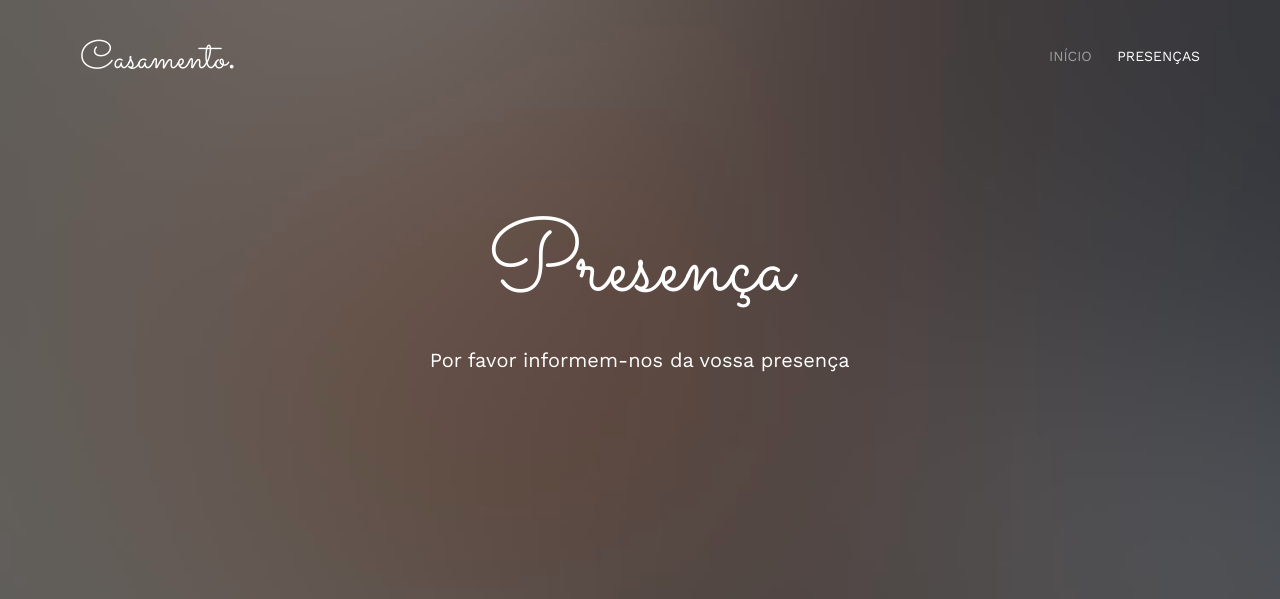
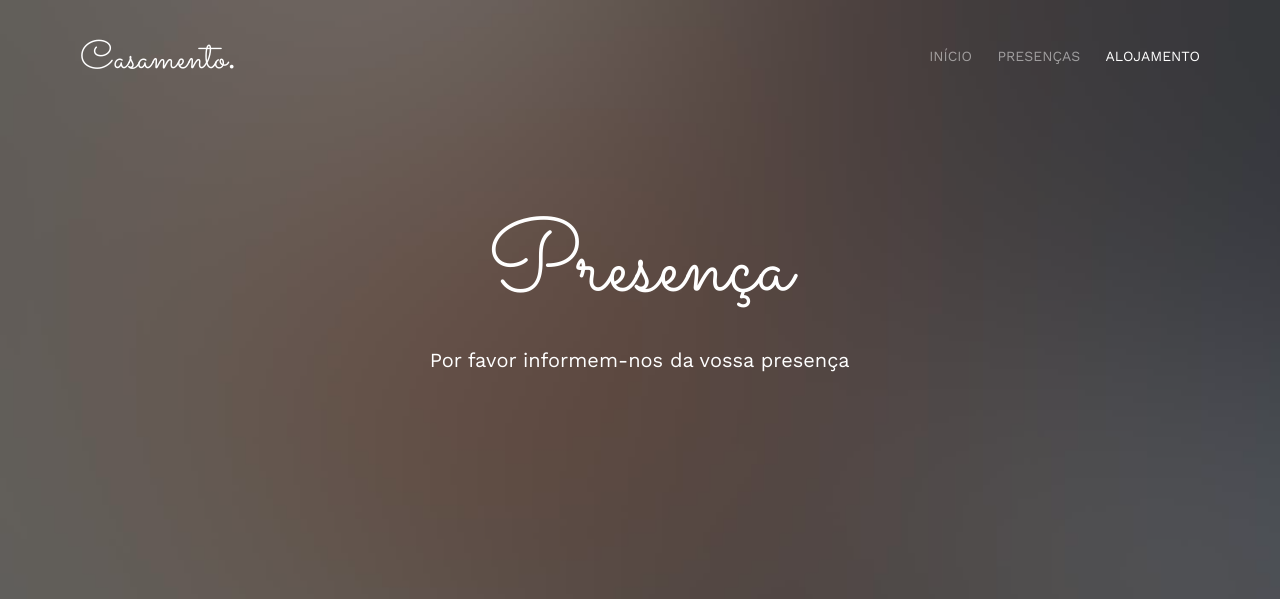
Before and after one commit to AJPreto/lauetoze, a Flask app: page /housing in a window 1280 px wide. Shown: the top 599 px of the page. Run offline with Flask 3, Linux system fonts and the light colour scheme; some libraries are stand-ins or nearby versions; some web fonts are replaced.

Commit message:
Fixing the menus in all fronts

```diff
--- a/lauetoze/templates/housing.html
+++ b/lauetoze/templates/housing.html
@@ -79,7 +79,8 @@
 					<div class="col-xs-10 text-right menu-1">
 						<ul>
 							<li><a href="{{ url_for('home') }}">Início</a></li>
-							<li class="active"><a href="{{ url_for('rsvp') }}">Presenças</a></li>
+							<li ><a href="{{ url_for('rsvp') }}">Presenças</a></li>
+							<li class="active"><a href="{{ url_for('housing') }}">Alojamento</a></li>
 						</ul>
 					</div>
 				</div>
--- a/lauetoze/templates/rsvp.html
+++ b/lauetoze/templates/rsvp.html
@@ -80,6 +80,7 @@
 						<ul>
 							<li><a href="{{ url_for('home') }}">Início</a></li>
 							<li class="active"><a href="{{ url_for('rsvp') }}">Presenças</a></li>
+							<li><a href="{{ url_for('housing') }}">Alojamento</a></li>
 						</ul>
 					</div>
 				</div>
```
